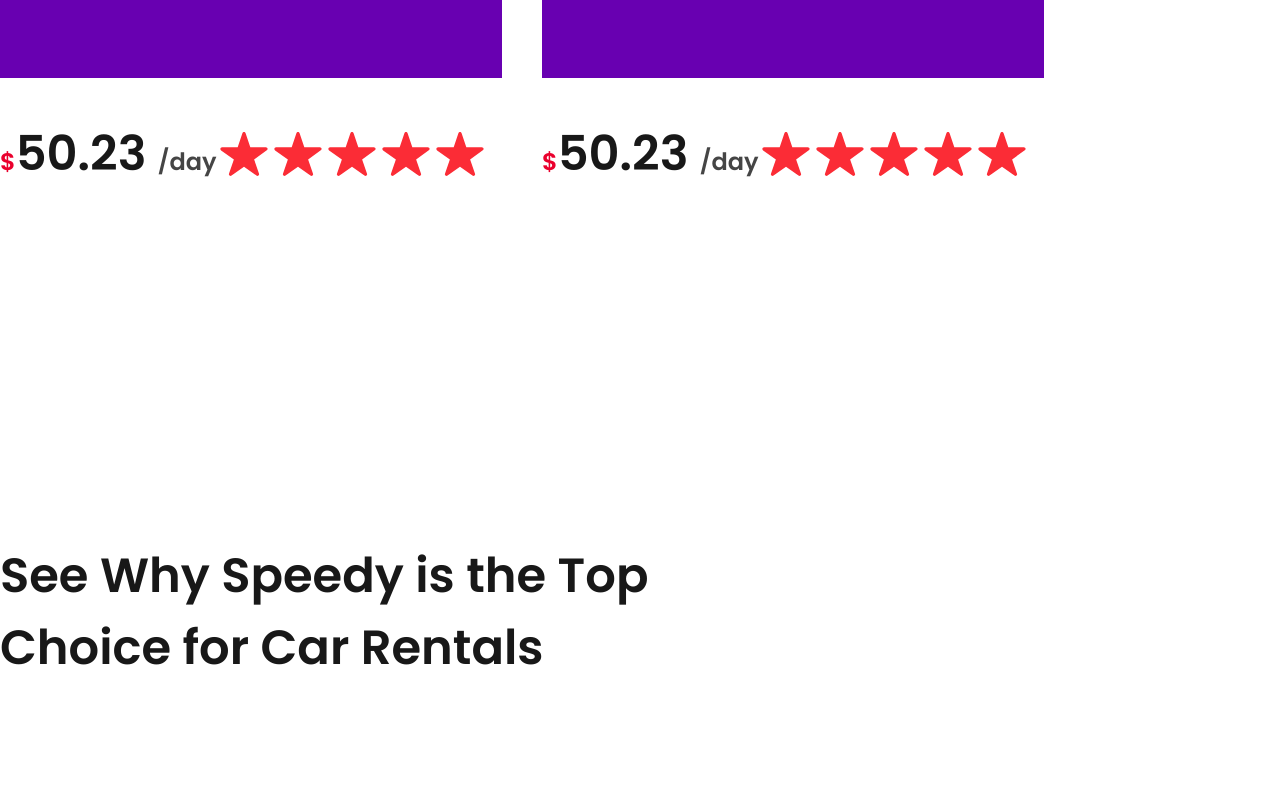
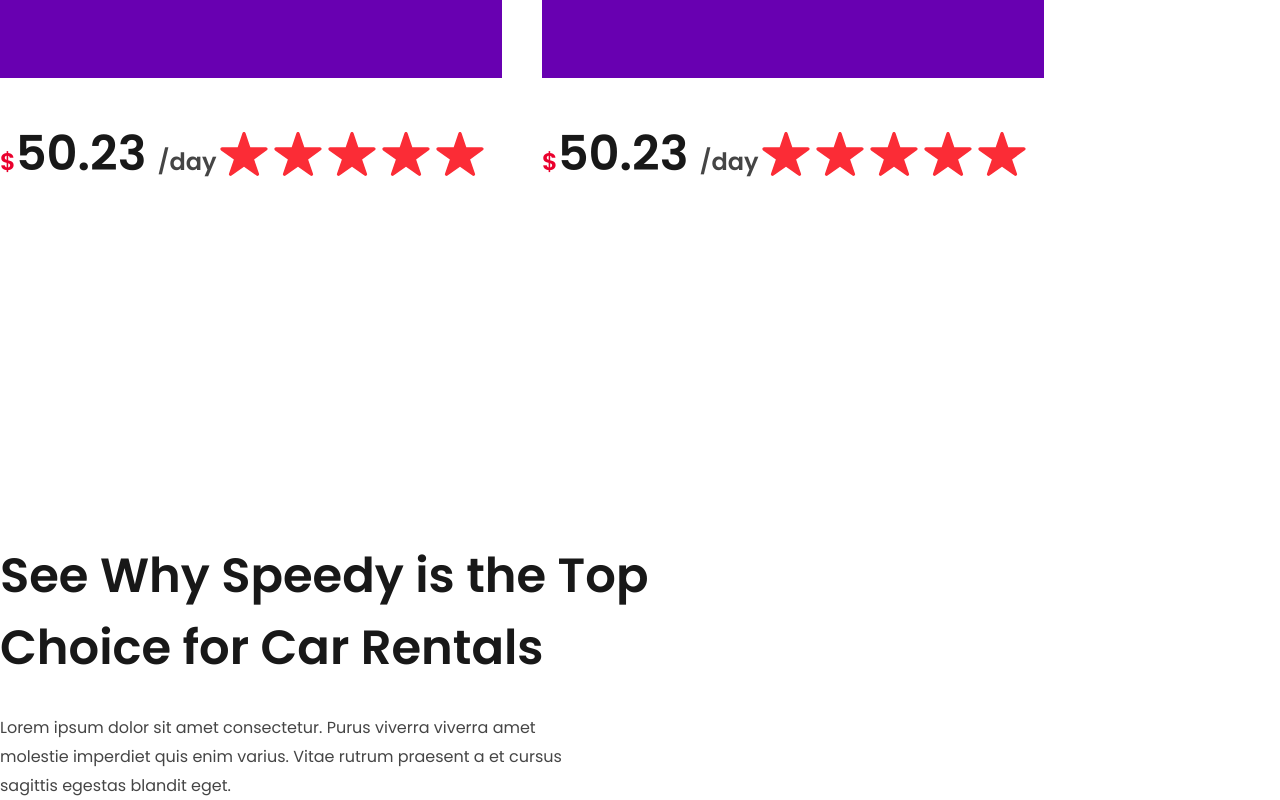
Before and after one commit to shoumen-shomu/speedyrent, a React (Vite) app: page / in a window 1280 px wide. Shown: the part 7574-8374 px from the top of the page. Before the commit the page ends 8258 px from the top, so only its background shows below. Built offline with nearby package versions, Linux system fonts and the light colour scheme.

Commit message:
review p added

```diff
--- a/src/components/layouts/Review.jsx
+++ b/src/components/layouts/Review.jsx
@@ -8,7 +8,14 @@
         <Container>
           <div className="flex">
             <div className="">
-              <h1 className="font-pop font-semibold text-[48px] text-[#181818] leading-[150%] w-[660px]">See Why Speedy is the Top Choice for Car Rentals</h1>
+              <h1 className="font-pop font-semibold text-[48px] text-[#181818] leading-[150%] w-[660px] mb-[30px]">
+                See Why Speedy is the Top Choice for Car Rentals
+              </h1>
+              <p className="font-pop font-normal text-base text-[#454545] leading-[180%] w-[594px]">
+                Lorem ipsum dolor sit amet consectetur. Purus viverra viverra
+                amet molestie imperdiet quis enim varius. Vitae rutrum praesent
+                a et cursus sagittis egestas blandit eget.{" "}
+              </p>
             </div>
           </div>
         </Container>
```
